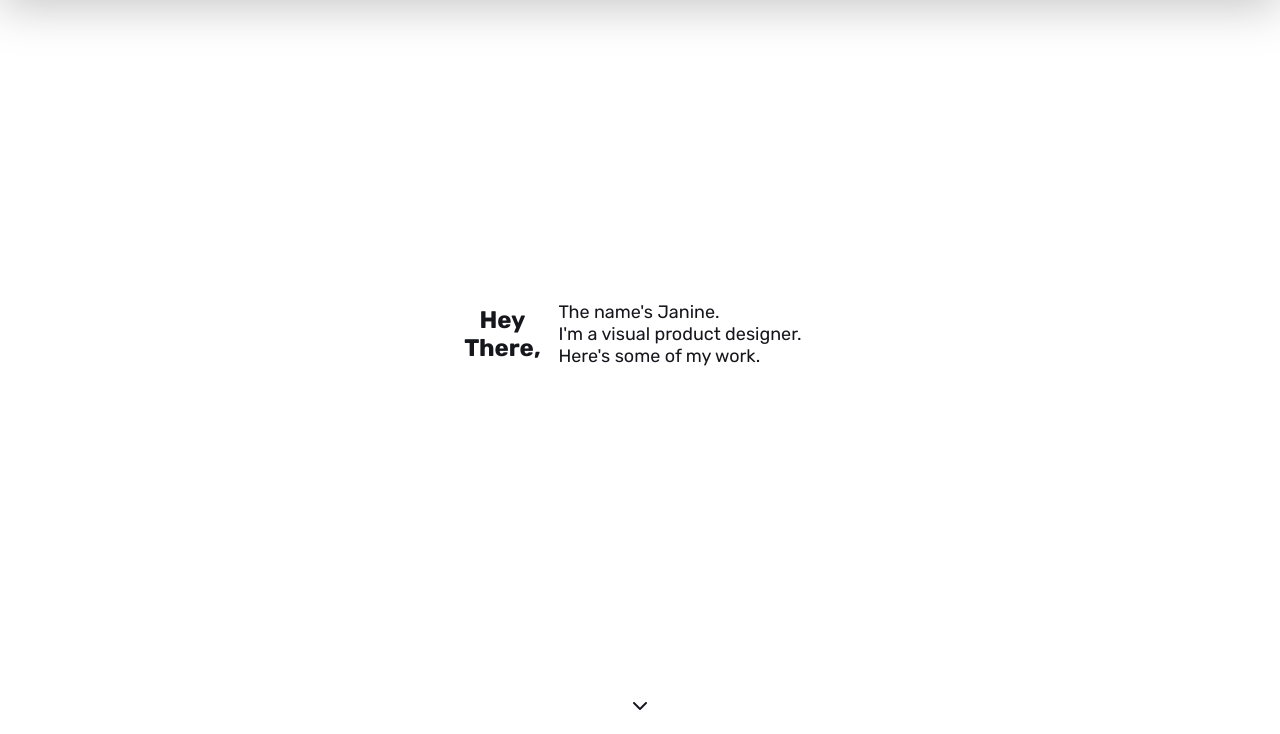
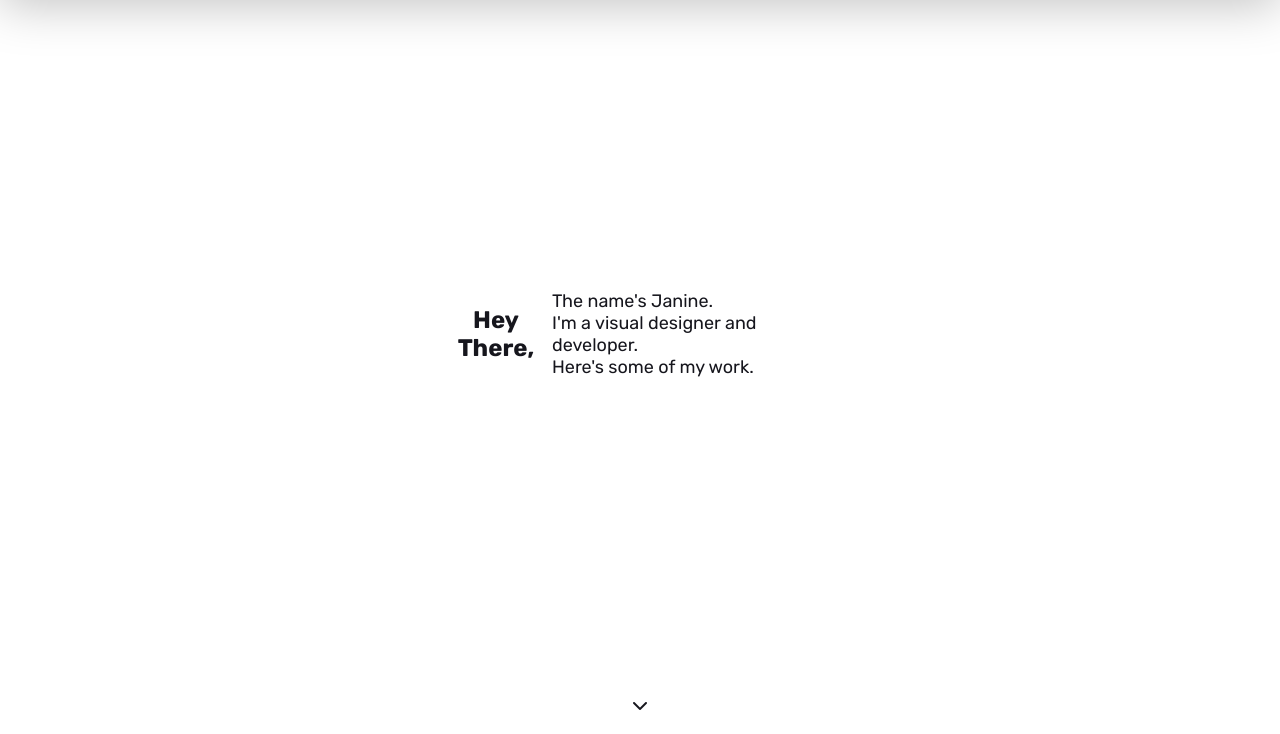
Before and after one commit to janinewhitley/janinewhitley.github.io, a plain HTML site: page index.html in a window 1280 px wide. Shown: the part 66-800 px from the top of the page. Drawn offline with Linux system fonts and the light colour scheme.

Commit message:
Update index.html

```diff
--- a/index.html
+++ b/index.html
@@ -36,7 +36,7 @@
     <section class="welcome" id="welcome">
       <div class="welcome-heading"><h1>Hey There,</h1></div>
       <div class="welcome-paragraph">
-        <p>The name's Janine.<br> I'm a visual product designer.<br> Here's some of my work.</p>
+        <p>The name's Janine.<br> I'm a visual designer and developer.<br> Here's some of my work.</p>
       </div>
       <div class="down-arrow">
         <a href="#work">
```
